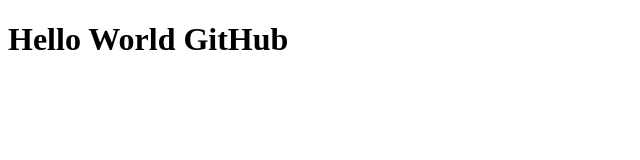
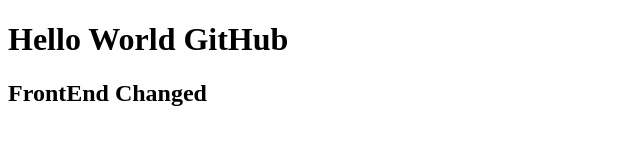
Before and after one commit to arun2796/Demo, a plain HTML site: page index.html in a window 1280 px wide. Shown: the whole page, without its empty margins (0-640 px from the left). Drawn offline with Linux system fonts and the light colour scheme.

Commit message:
feat:frontEnd code add

```diff
--- a/index.html
+++ b/index.html
@@ -1,11 +1,15 @@
 <!DOCTYPE html>
 <html lang="en">
+
 <head>
     <meta charset="UTF-8">
     <meta name="viewport" content="width=device-width, initial-scale=1.0">
     <title>FirstGitHub</title>
 </head>
+
 <body>
     <h1>Hello World GitHub</h1>
+    <h2>FrontEnd Changed</h2>
 </body>
+
 </html>
```
